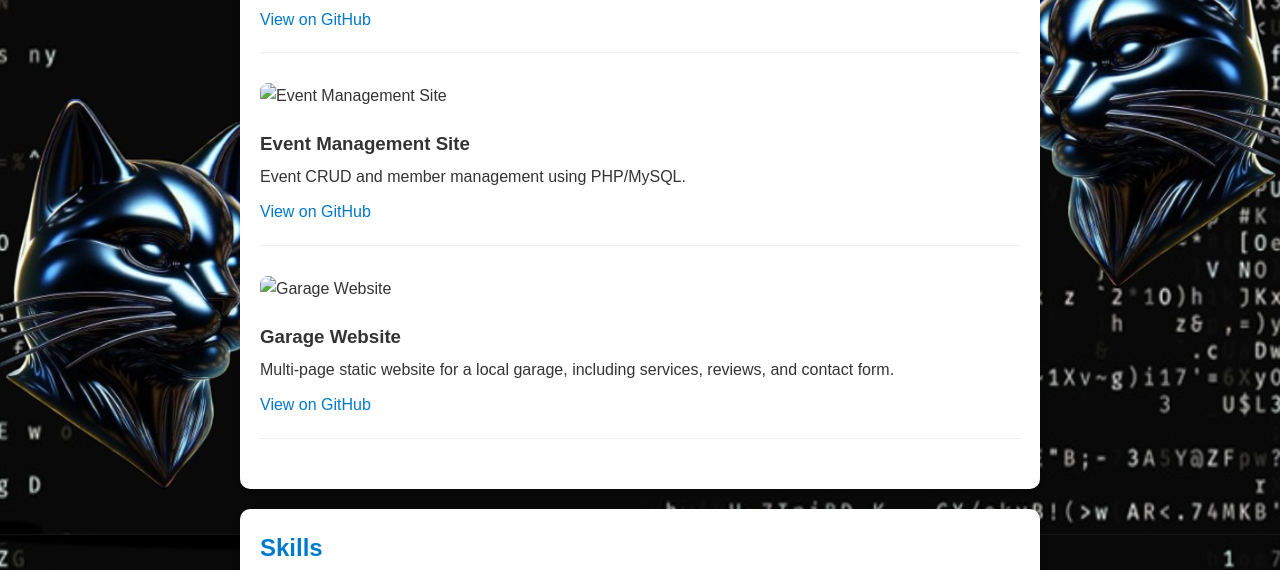
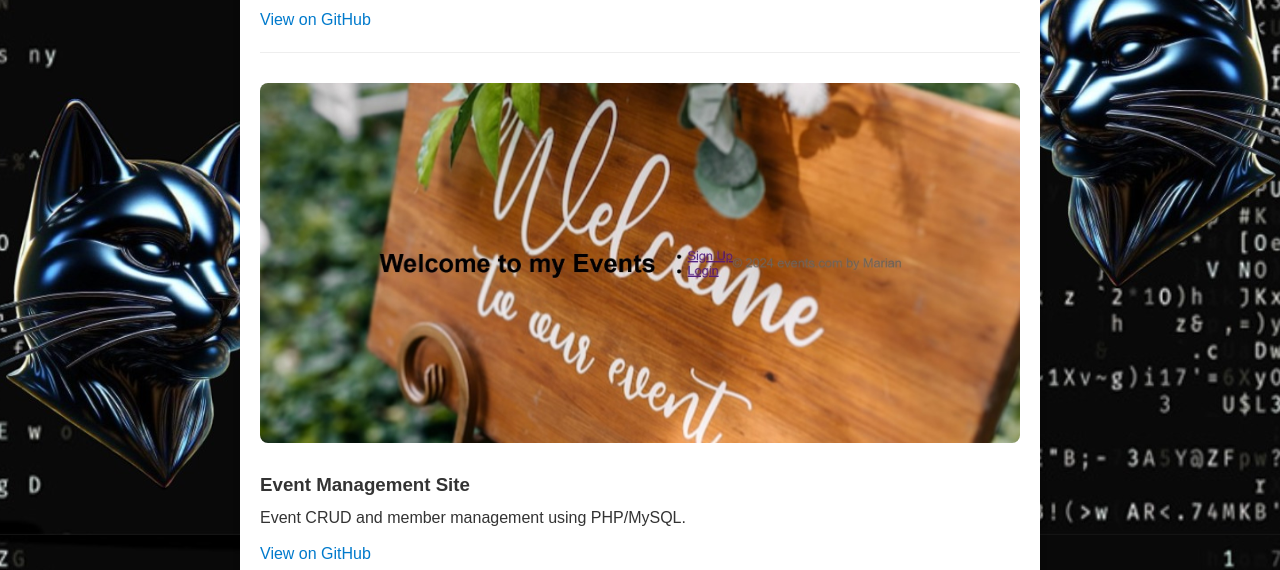
Before and after one commit to Marian-Raducu/Marian-Raducu.github.io, a plain HTML site: page index.html in a window 1280 px wide. Shown: the part 1065-1635 px from the top of the page. Drawn offline with Linux system fonts and the light colour scheme.

Commit message:
Update index.html

```diff
--- a/index.html
+++ b/index.html
@@ -36,21 +36,21 @@
     <h2>Projects</h2>
 
     <div class="project">
-      <img src="Imagies/fixerupper.jpg" alt="FixerUpper eCommerce" class="project-img" />
+      <img src="Images/fixerupper.jpg" alt="FixerUpper eCommerce" class="project-img" />
       <h3>FixerUpper eCommerce</h3>
       <p>PHP/MySQL store prototype for a hardware retailer.</p>
       <a href="https://github.com/Marian-Raducu/fixerupper_prototype4" target="_blank">View on GitHub</a>
     </div>
 
     <div class="project">
-      <img src="Imagies/EventManagementWebsite.jpg" alt="Event Management Site" class="project-img" />
+      <img src="Images/EventManagementWebsite.jpg" alt="Event Management Site" class="project-img" />
       <h3>Event Management Site</h3>
       <p>Event CRUD and member management using PHP/MySQL.</p>
       <a href="https://github.com/Marian-Raducu/EventManagementWebsite" target="_blank">View on GitHub</a>
     </div>
 
     <div class="project">
-      <img src="Imagies/CustomGarageAutoParts.jpg" alt="Garage Website" class="project-img" />
+      <img src="Images/CustomGarageAutoParts.jpg" alt="Garage Website" class="project-img" />
       <h3>Garage Website</h3>
       <p>Multi-page static website for a local garage, including services, reviews, and contact form.</p>
       <a href="https://github.com/Marian-Raducu/GarageProject" target="_blank">View on GitHub</a>
```
